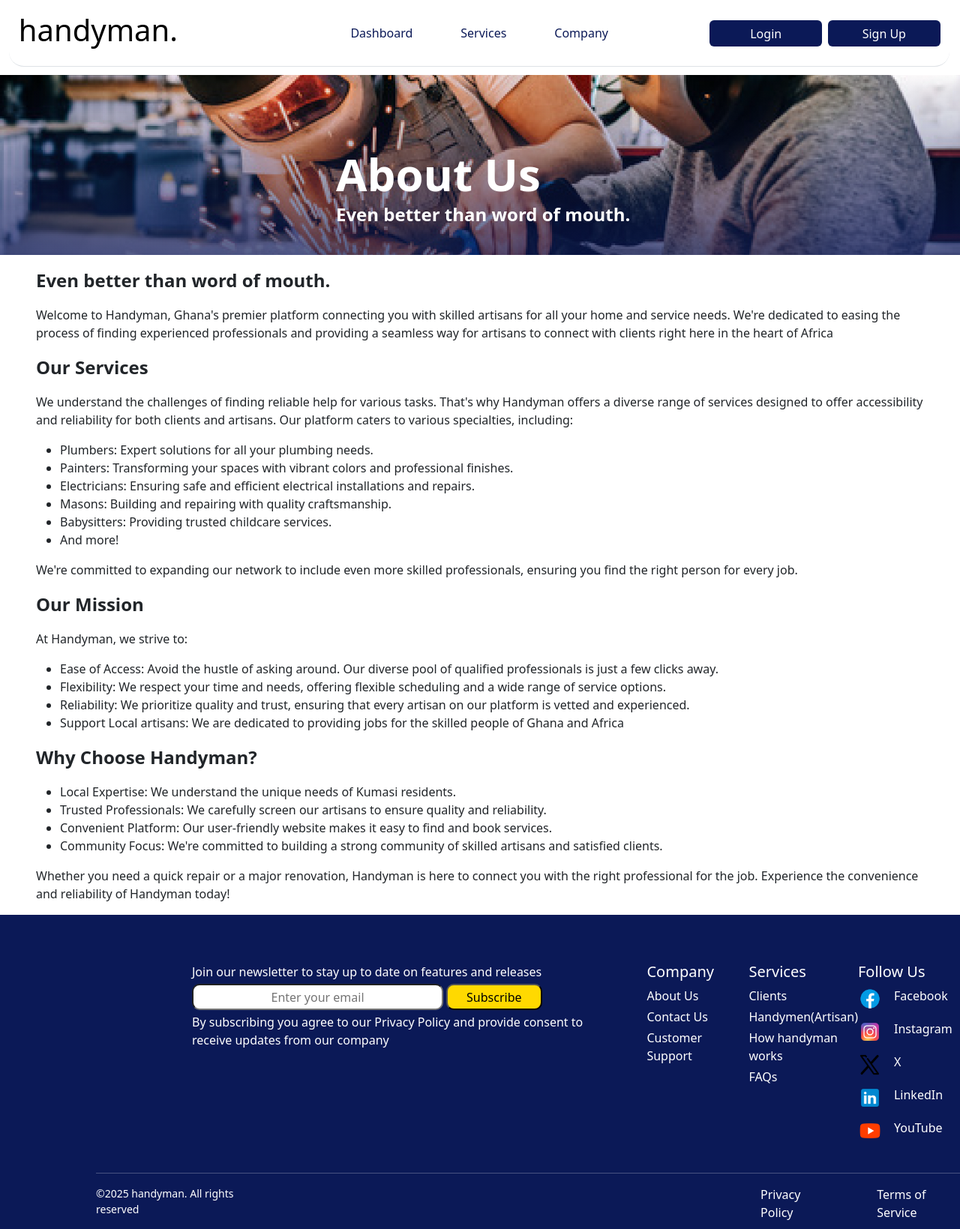
After one commit to Donatuszagla/Handy-Man, a Flask app: page /about in a window 1280 px wide. The commit adds this page. Shown: the whole page at 75% size. Run offline with Flask 3, Linux system fonts and the light colour scheme.

Commit message:
Added about page

```diff
--- a/main.py
+++ b/main.py
@@ -85,7 +85,7 @@ def logout():
 
 @app.route('/')
 def home():
-    return render_template('home.html')
+    return render_template('index.html')
 
 @app.route('/home/handyman', methods=['GET', 'POST'])
 def browse():
@@ -119,7 +119,7 @@ def jobs():
 def findjob():
     return render_template('findjob.html')
 
-@app.route('/jobs/availabel', methods=['GET', 'POST'])
+@app.route('/jobs/availabelz', methods=['GET', 'POST'])
 def availablejob():
     return render_template('availablejob.html')
 
@@ -132,5 +132,9 @@ def profile():
     return render_template('profile.html')
 
 
+@app.route('/about', methods=['GET', 'POST'])
+def about():
+    return render_template('about.html')
+
 if __name__ == "__main__":
     app.run(debug=True, host="localhost", port=5000)
--- a/static/assets/script.js
+++ b/static/assets/script.js
@@ -1,76 +1,103 @@
-document.querySelectorAll('.scroll-buttons .change-button-color').forEach(button => {
-    button.addEventListener('click', function (){
-        let all_buttons = document.querySelectorAll('.scroll-buttons .change-button-color')
-        all_buttons.forEach(btn => {
-            btn.style.transition = 'background-color 1s ease-in-out';
-            btn.style.backgroundColor = '#D1E8FF';
-        });
-        this.style.transition = 'background-color 1s ease-in-out';
-        this.style.backgroundColor = '#0B1957';
-    })
-});
-document.querySelectorAll('.buttons-container .change-button-color').forEach(button => {
-    button.addEventListener('click', function (){
-        let all_buttons = document.querySelectorAll('.buttons-container .change-button-color')
-        all_buttons.forEach(btn => {
+document.addEventListener("DOMContentLoaded", () => {
+    // Change button color logic
+    document.querySelectorAll('.scroll-buttons .change-button-color, .buttons-container .change-button-color').forEach(button => {
+        button.addEventListener('click', function () {
+            const allButtons = document.querySelectorAll('.scroll-buttons .change-button-color, .buttons-container .change-button-color');
+            allButtons.forEach(btn => {
                 btn.style.transition = 'background-color 0.5s ease-in-out';
                 btn.style.backgroundColor = '#D1E8FF';
             });
             this.style.transition = 'background-color 0.5s ease-in-out';
             this.style.backgroundColor = '#0B1957';
-    })
+        });
     });
 
+    // Popup logic
+    const popup = document.getElementById('popup');
+    if (popup) {
         document.querySelectorAll('.employer').forEach(container => {
             container.addEventListener('click', function () {
-        document.getElementById('popup').style.right = '0';
-    })
+                popup.style.right = '0';
             });
-document.getElementById('services-button').addEventListener('click', () =>{
-    document.getElementById('services-body').scrollIntoView({ behavior: 'smooth', block: 'start' })
         });
 
-document.getElementById("log-out-button").addEventListener("click", () =>{
-    const logout = document.getElementById("log-out");
-    logout.style.visibility === "hidden" ? logout.style.visibility = "visible" : logout.style.visibility = "hidden" ;
+        const backButton = document.getElementById('back-button');
+        if (backButton) {
+            backButton.addEventListener('click', function () {
+                popup.style.right = '-50%';
             });
+        }
+    }
 
-document.getElementById('back-button').addEventListener('click', function () {
-    document.getElementById('popup').style.right = '-50%';
+    // Services button logic
+    const servicesButton = document.getElementById('services-button');
+    if (servicesButton) {
+        servicesButton.addEventListener('click', () => {
+            const servicesBody = document.getElementById('services-body');
+            if (servicesBody) {
+                servicesBody.scrollIntoView({ behavior: 'smooth', block: 'start' });
+            }
         });
+    }
 
+    // Logout button logic
+    const logoutButton = document.getElementById('log-out-button');
+    if (logoutButton) {
+        logoutButton.addEventListener('click', () => {
+            const logout = document.getElementById('log-out');
+            if (logout) {
+                logout.style.visibility === "hidden" ? logout.style.visibility = "visible" : logout.style.visibility = "hidden";
+            }
+        });
+    }
+    // About company button logic
+    const aboutCompany = document.getElementById("company-button");
+    if (aboutCompany) {
+        aboutCompany.addEventListener('click', () => {
+            const about = document.getElementById("about-company");
+            if (about) {
+                about.style.right = "38%";
+                about.style.top = "60px";
+                about.style.visibility === "hidden" ? about.style.visibility = "visible" : about.style.visibility = "hidden";
+            }
+        });
+    }
+
+
+    // Progress ring logic
     const circle = document.querySelector('.progress-ring__circle circle');
+    if (circle) {
         const radius = circle.r.baseVal.value;
         const circumference = 2 * Math.PI * radius;
 
-    // Initialize the circle with 20% progress
         circle.style.strokeDasharray = `${circumference} ${circumference}`;
         circle.style.strokeDashoffset = circumference - (0 / 100) * circumference;
 
-    // Function to update the progress
         function setProgress(percent) {
             const offset = circumference - (percent / 100) * circumference;
             circle.style.strokeDashoffset = offset;
-      document.querySelector('.progress-ring__text').textContent = `${percent}%`;
+            const progressText = document.querySelector('.progress-ring__text');
+            if (progressText) {
+                progressText.textContent = `${percent}%`;
+            }
         }
 
-    // Example: Update progress to 75% after 2 seconds
+        setProgress(75); // Example: Set progress to 75%
+    }
 
-    setProgress(75);
-
-// Array of month names
+    // Month dropdown logic
+    const selectElement = document.getElementById("months");
+    if (selectElement) {
         const months = [
             "January", "February", "March", "April", "May", "June",
             "July", "August", "September", "October", "November", "December"
         ];
 
-// Get the select element
-const selectElement = document.getElementById("months");
-
-// Add each month as an option
         months.forEach((month, index) => {
             const option = document.createElement("option");
             option.value = index + 1; // Month number (1-12)
             option.text = month; // Month name
             selectElement.appendChild(option);
         });
+    }
+});
--- a/static/assets/style.css
+++ b/static/assets/style.css
@@ -19,13 +19,15 @@ button{
 .sign-up{
     display: flex;
     height: 100vh !important;
+    overflow-y: hidden;
 }
 .sign-up-img{
     position: relative;
-    height: inherit;
+    height: 100vh;
+    overflow-y: hidden;
 }
 #sign-up-img img{
-    height: inherit;
+    height: auto;
     width: inherit;
 }
 .sign-up h1{
@@ -116,7 +118,9 @@ input, button, .sign-up-google > button{
 .container-fluid header a, .container header a h1{
     color: #0B1957;
 }
-.container-fluid header #services-button{
+.container-fluid header
+ #services-button,
+ #company-button{
     width: fit-content;
     padding: 0 10px;
     background-color: transparent;
@@ -124,10 +128,15 @@ input, button, .sign-up-google > button{
     color: #0B1957;
     margin-top: 2px;
 }
-.container-fluid header #services-button:hover{
+
+.container-fluid header
+#services-button:hover,
+#company-button:hover{
     color: #002fff;
 }
-.container-fluid header #log-out{
+.container-fluid header
+ #log-out,
+ #about-company{
     position: absolute;
     right: 0%;
     margin: none;
@@ -137,7 +146,9 @@ input, button, .sign-up-google > button{
     padding: 5px;
     visibility: hidden;
 }
-.container-fluid header #log-out a{
+.container-fluid header
+#log-out a,
+#about-company a{
     text-decoration: none;
     margin: none;
     color: #fff;
@@ -1059,7 +1070,13 @@ a.link-secondary{
     position: relative;
     display: flex;
 }
-.profile-self .img-container img{
+.about-container .img-container{
+    width: 100vw;
+    height: 30vh;
+    position: relative;
+    display: flex;
+}
+.profile-self .img-container img, .about-container .img-container img{
     height: inherit;
     width: inherit;
 }
@@ -1169,3 +1186,22 @@ a.link-secondary{
 .settings-self div.d-flex > div button:hover{
     color: #002fff;
 }
+
+/* about page */
+
+ .about-container .position-absolute{
+    left: 35%;
+    top: 40%;
+    color: #ffffff;
+ }
+ .about-container .img-container{
+    background:
+    linear-gradient(to bottom, rgba(11, 25, 87, 0.0), rgba(11, 25, 87, 0.7)),
+    url("../images/aboutus.png");
+    background-size: cover;
+    background-position: center;
+    color: #fff;
+ }
+ .about-container .img-container h1{
+    font-size: 60px;
+ }
--- /dev/null
+++ b/templates/about.html
@@ -0,0 +1,50 @@
+{% include 'header.html' %}
+
+<div class="about-container">
+    <div class="img-container">
+        <!-- <img src="../static/images/aboutus.png" alt=""> -->
+        <div class="position-absolute">
+            <h1 class="fw-bold my-0">About Us</h1>
+            <p class="fs-4 fw-bold my-0">Even better than word of mouth.</p>
+        </div>
+    </div>
+    <div class="px-5">
+        <p class="fs-4 fw-bold mt-3">Even better than word of mouth.</p>
+        <p>Welcome to Handyman, Ghana's premier platform connecting you with skilled artisans for all your home and service needs. We're dedicated to easing the process of finding experienced professionals and providing a seamless way for artisans to connect with clients right here in the heart of Africa </p>
+        <p class="fs-4 fw-bold">Our Services</p>
+        <p>We understand the challenges of finding reliable help for various tasks. That's why Handyman offers a diverse range of services designed to offer accessibility and reliability for both clients and artisans. Our platform caters to various specialties, including:</p>
+        <ul>
+            <li>Plumbers: Expert solutions for all your plumbing needs.</li>
+            <li>Painters: Transforming your spaces with vibrant colors and professional finishes.</li>
+            <li>Electricians: Ensuring safe and efficient electrical installations and repairs.</li>
+            <li> Masons: Building and repairing with quality craftsmanship.</li>
+            <li>Babysitters: Providing trusted childcare services.</li>
+            <li>And more!</li>
+        </ul>
+        <p>We're committed to expanding our network to include even more skilled professionals, ensuring you find the right person for every job.</p>
+        <p class="fs-4 fw-bold">Our Mission</p>
+        <p>At Handyman, we strive to:</p>
+        <ul>
+            <li>Ease of Access: Avoid the hustle of asking around. Our diverse pool of qualified professionals is just a few clicks away.</li>
+            <li>Flexibility: We respect your time and needs, offering flexible scheduling and a wide range of service options.</li>
+            <li>Reliability: We prioritize quality and trust, ensuring that every artisan on our platform is vetted and experienced.</li>
+            <li>Support Local artisans: We are dedicated to providing jobs for the skilled people of Ghana and Africa </li>
+        </ul>
+        <p class="fs-4 fw-bold">Why Choose Handyman?</p>
+        <ul>
+            <li>Local Expertise: We understand the unique needs of Kumasi residents.</li>
+            <li>Trusted Professionals: We carefully screen our artisans to ensure quality and reliability.</li>
+            <li>Convenient Platform: Our user-friendly website makes it easy to find and book services.</li>
+            <li>Community Focus: We're committed to building a strong community of skilled artisans and satisfied clients.</li>
+        </ul>
+
+        <p>Whether you need a quick repair or a major renovation, Handyman is here to connect you with the right professional for the job. Experience the convenience and reliability of Handyman today!</p>
+
+    </div>
+</div>
+    {% include 'footer.html'%}
+    <script src="../static/assets/script.js"></script>
+    <script src="https://cdn.jsdelivr.net/npm/bootstrap@5.3.3/dist/js/bootstrap.bundle.min.js" integrity="sha384-YvpcrYf0tY3lHB60NNkmXc5s9fDVZLESaAA55NDzOxhy9GkcIdslK1eN7N6jIeHz" crossorigin="anonymous"></script>
+
+</body>
+</html>
--- a/templates/dashitems.html
+++ b/templates/dashitems.html
@@ -12,7 +12,7 @@
         </a>
     </div>
     <div class="settings mb-4">
-        <a href="" class="d-flex">
+        <a href="{{ url_for('settings')}}" class="d-flex">
         <img src="../static/icons/settings.png" alt="" width="32" height="32">
             <p class="ms-3">Settings</p>
         </a>
--- a/templates/header.html
+++ b/templates/header.html
@@ -17,9 +17,15 @@
         </div>
 
         <ul class="nav col-12 col-md-auto mb-2 justify-content-center mb-md-0">
-            <li><a href="#" class="nav-link px-2">About</a></li>
-            <li><button class="nav-link px-2" id="services-button">Services</button></li>
-            <li><a href="#" class="nav-link px-2">Company</a></li>
+            <li><a href="{{ url_for('dashboard') }}" class="nav-link px-2">Dashboard</a></li>
+            <li class="mx-5"><button class="nav-link px-2" id="services-button">Services</button></li>
+            <li><button class="nav-link px-2" id="company-button">Company</button>
+                <div class="d-flex flex-column align-items-start" id="about-company">
+                    <div>
+                        <a href="{{ url_for('about') }}">About</a>
+                    </div>
+                </div>
+            </li>
         </ul>
 
         <div class="col-md-3 text-end d-flex">
@@ -49,7 +55,7 @@
                 <a href="{{ url_for('logout') }}">Log Out</a>
             </div>
             <div class="mt-2">
-                <a href="{{ url_for('dashboard' )}}">Dashboard</a>
+                <a href="{{ url_for('profile' )}}">Profile</a>
             </div>
         </div>
         </header>
```
Also changed, not shown: static/images/aboutus.png (added). Lines whose indentation alone changed are shown as unchanged.
